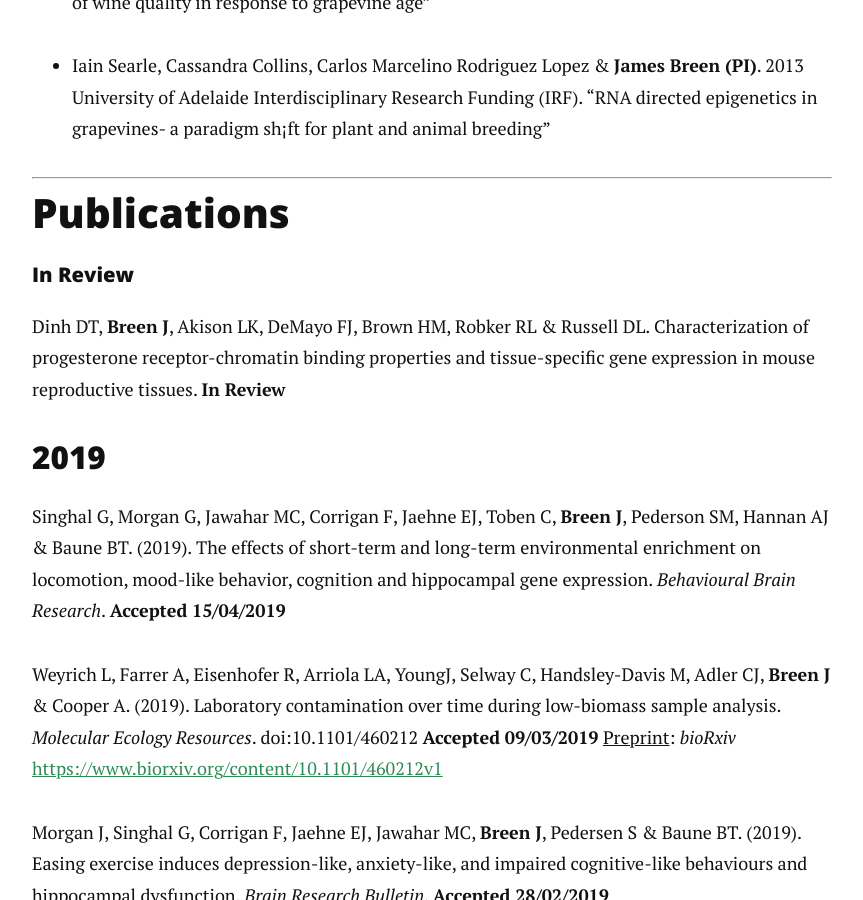
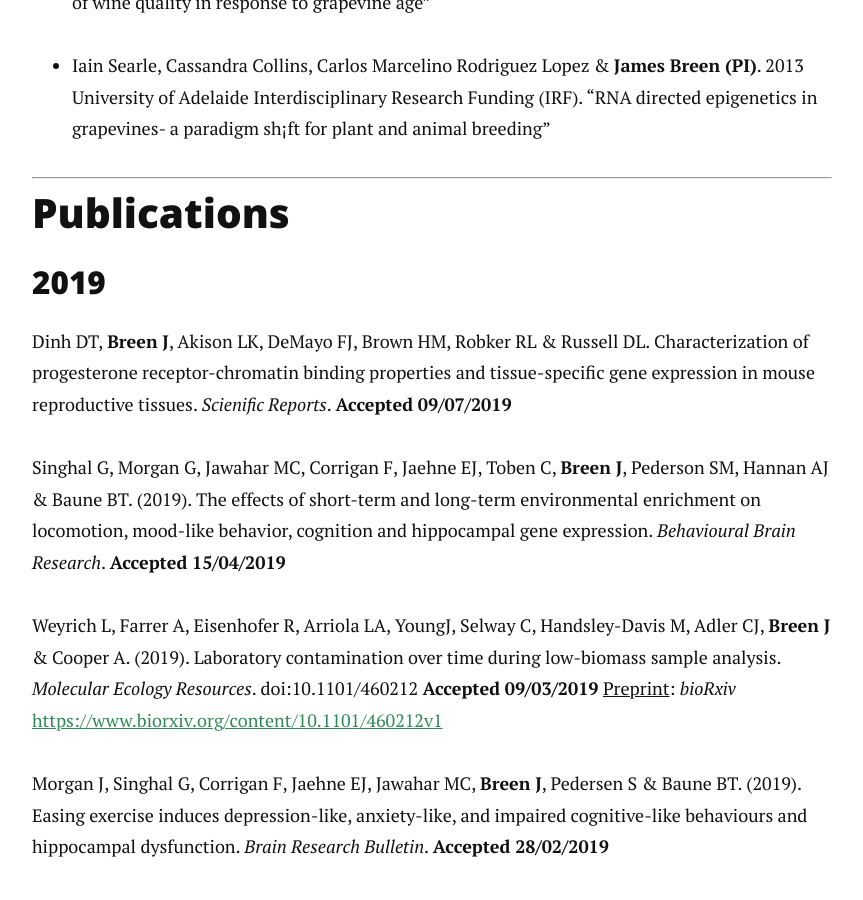
Before and after one commit to jimmybgammyknee/jimmybgammyknee.github.io, a Jekyll site: the page built from cv.md, in a window 1280 px wide and 900 px high, scrolled down 3768 px. Shown: the whole window, without its empty margins (208-1071 px from the left). Built offline with Jekyll 4.4.1, drawn with Linux system fonts in a browser that asks for light colours; nearby versions of some CDN libraries.

Commit message:
Added new scientific reports paper

```diff
--- a/cv.md
+++ b/cv.md
@@ -104,11 +104,9 @@ Supervisors: Matthew Bellgard & Rudi Appels <br>
 
 <!-- ### Journals -->
 
-#### In Review
+### 2019
 
-Dinh DT, **Breen J**, Akison LK, DeMayo FJ, Brown HM, Robker RL & Russell DL. Characterization of progesterone receptor-chromatin binding properties and tissue-specific gene expression in mouse reproductive tissues. **In Review**
-
-### 2019
+Dinh DT, **Breen J**, Akison LK, DeMayo FJ, Brown HM, Robker RL & Russell DL. Characterization of progesterone receptor-chromatin binding properties and tissue-specific gene expression in mouse reproductive tissues. _Scienific Reports_. **Accepted 09/07/2019**
 
 Singhal G, Morgan G, Jawahar MC, Corrigan F, Jaehne EJ, Toben C, **Breen J**, Pederson SM, Hannan AJ & Baune BT. (2019). The effects of short-term and long-term environmental enrichment on locomotion, mood-like behavior, cognition and hippocampal gene expression. _Behavioural Brain Research_.  **Accepted 15/04/2019**
 
```
